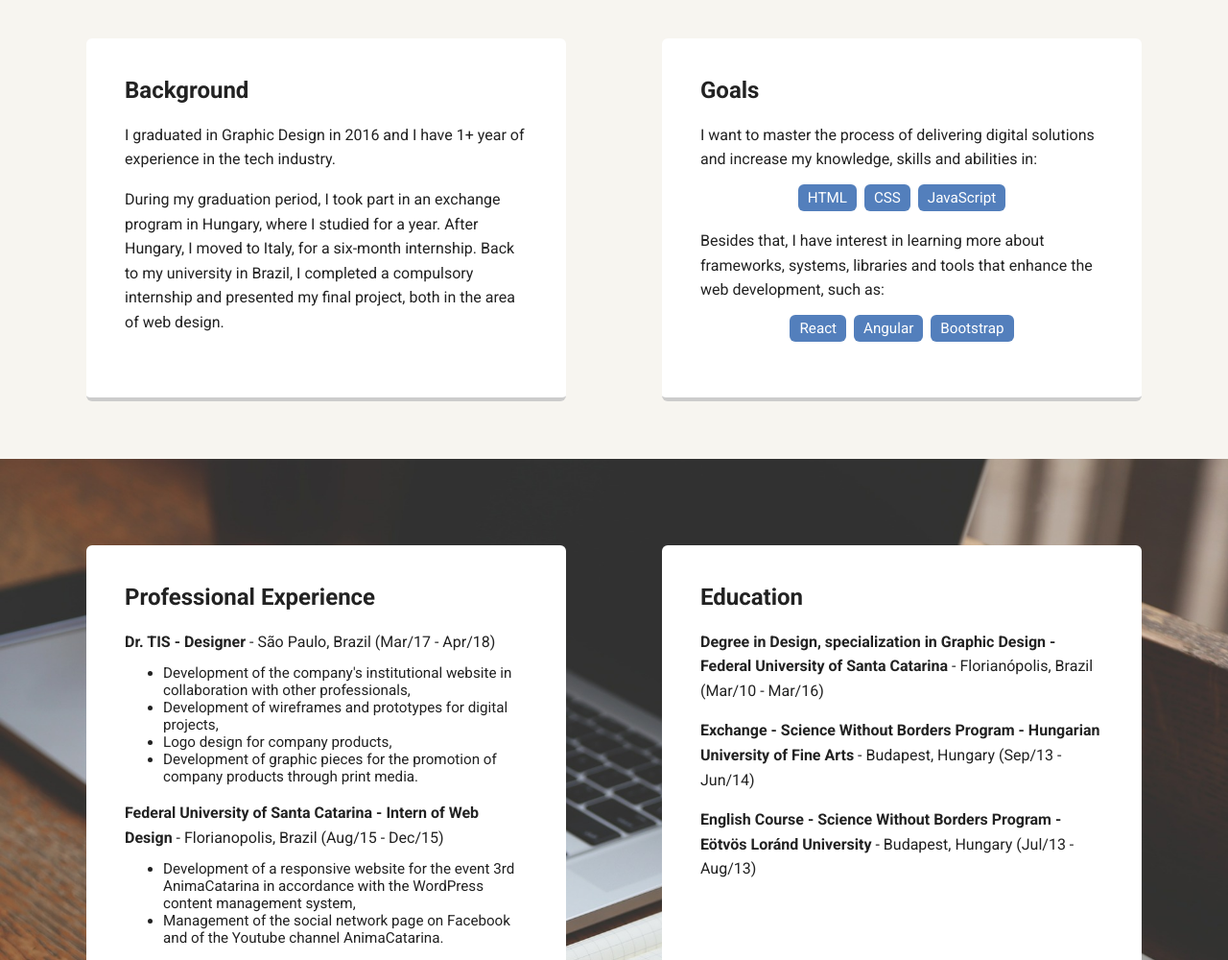
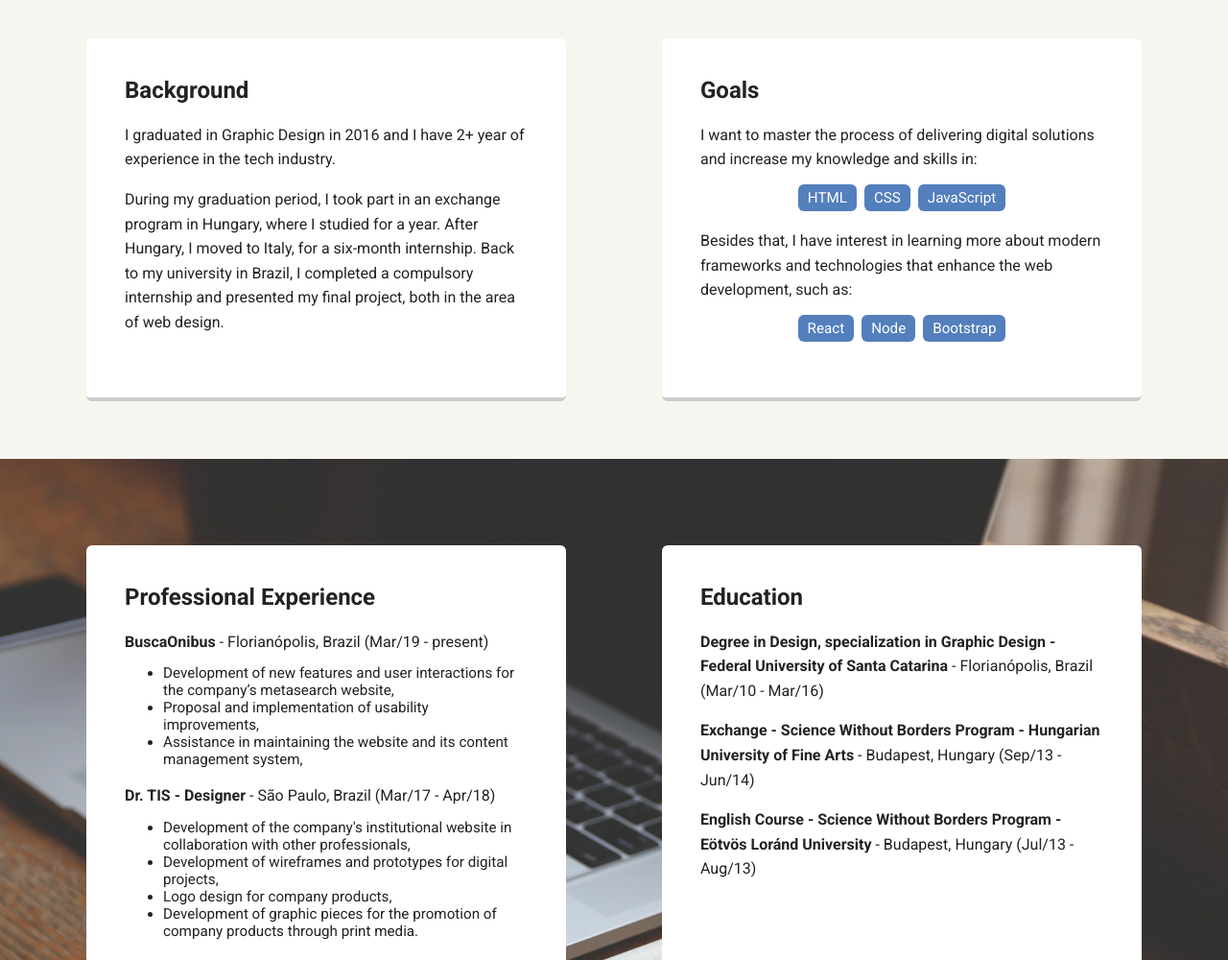
Before and after one commit to felipepcovatti/Techdegree-Project-01, a plain HTML site: page index.html in a window 1280 px wide. Shown: the part 480-1480 px from the top of the page at 96% size. Drawn offline with Linux system fonts and the light colour scheme; a web font is replaced by a local one.

Commit message:
Update background and goal and add new experience

```diff
--- a/index.html
+++ b/index.html
@@ -33,22 +33,22 @@
     <div class="flex" id="home">
       <div class="card">
         <h2>Background</h2>
-        <p>I graduated in Graphic Design in 2016 and I have 1+ year of experience in the tech industry.</p>
+        <p>I graduated in Graphic Design in 2016 and I have 2+ year of experience in the tech industry.</p>
         <p>During my graduation period, I took part in an exchange program in Hungary, where I studied for a year. After Hungary, I moved to Italy, for a six-month internship. Back to my university in Brazil, I completed a compulsory internship and presented
           my final project, both in the area of web design.</p>
       </div>
       <div class="card">
         <h2>Goals</h2>
-        <p>I want to master the process of delivering digital solutions and increase my knowledge, skills and abilities in:</p>
+        <p>I want to master the process of delivering digital solutions and increase my knowledge and skills in:</p>
         <ul class="skills">
           <li>HTML</li>
           <li>CSS</li>
           <li>JavaScript</li>
         </ul>
-        <p>Besides that, I have interest in learning more about frameworks, systems, libraries and tools that enhance the web development, such as:</p>
+        <p>Besides that, I have interest in learning more about modern frameworks and technologies that enhance the web development, such as:</p>
         <ul class="skills">
           <li>React</li>
-          <li>Angular</li>
+          <li>Node</li>
           <li>Bootstrap</li>
         </ul>
       </div>
@@ -57,6 +57,13 @@
       <div class="flex">
         <div class="card">
           <h2>Professional Experience</h2>
+
+          <p><strong>BuscaOnibus</strong> - Florianópolis, Brazil (Mar/19 - present)</p>
+          <ul>
+            <li>Development of new features and user interactions for the company’s metasearch website,</li>
+            <li>Proposal and implementation of usability improvements,</li>
+            <li>Assistance in maintaining the website and its content management system,</li>
+          </ul>
 
           <p><strong>Dr. TIS - Designer</strong> - São Paulo, Brazil (Mar/17 - Apr/18)</p>
           <ul>
```
